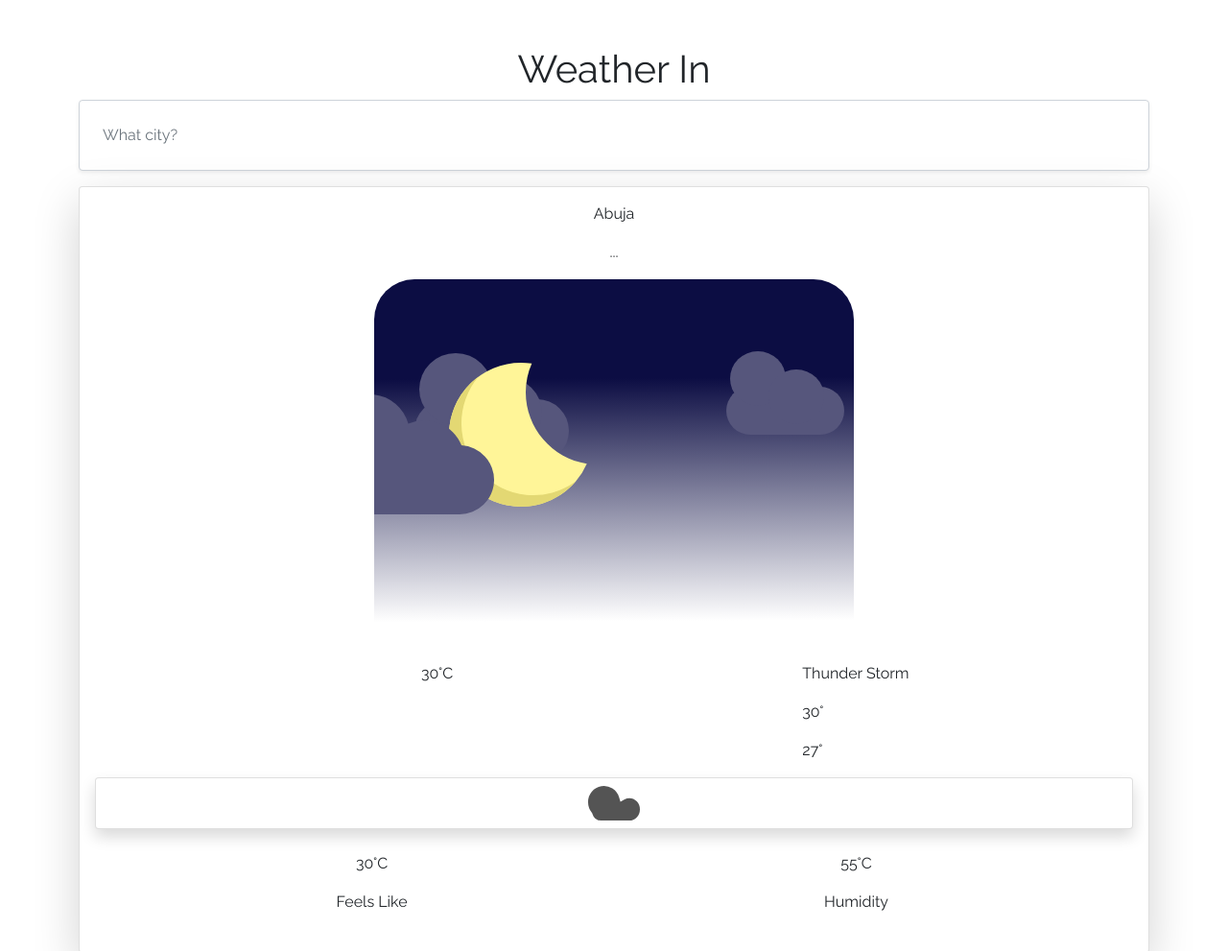
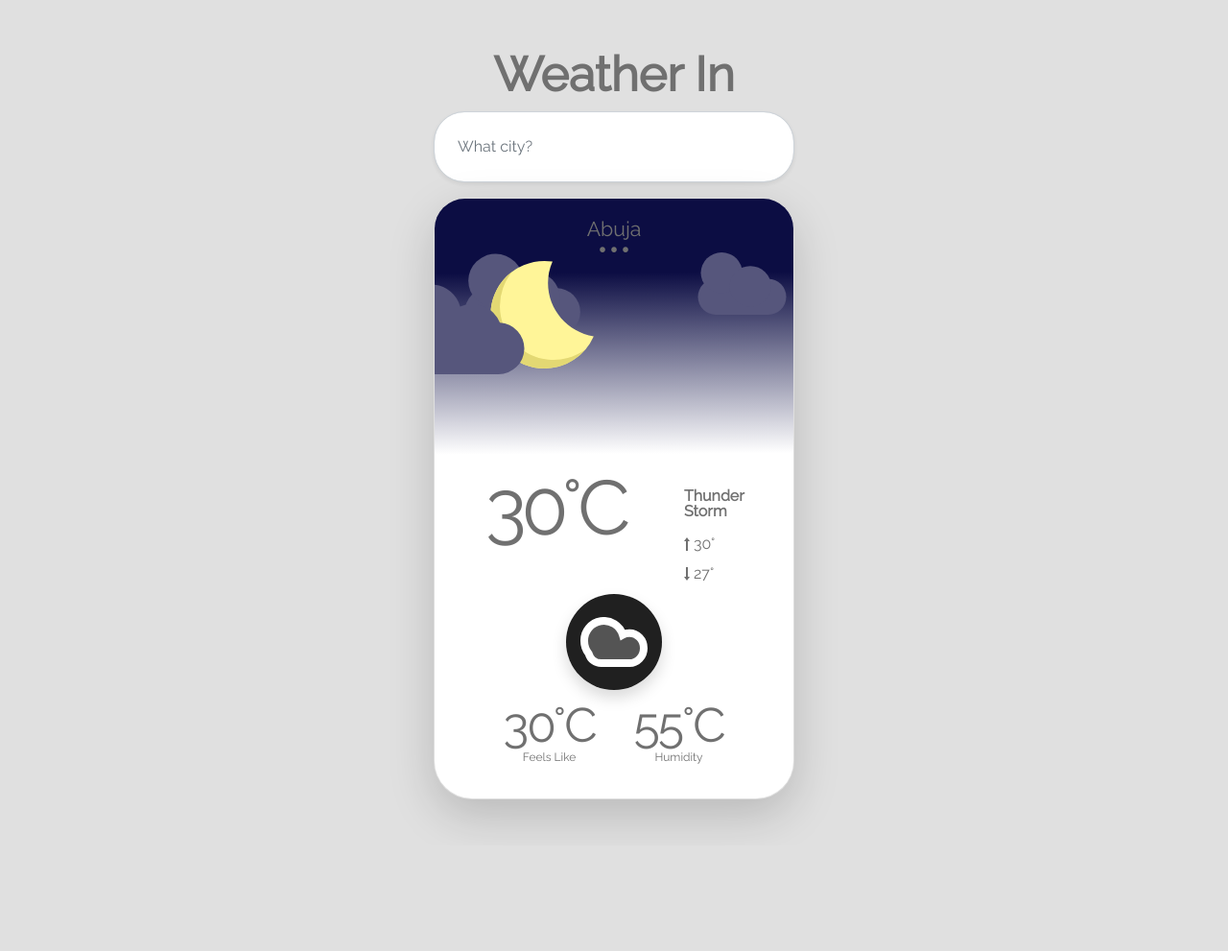
Before and after one commit to ervinCodes/Weather-APP, a plain HTML site: page index.html in a window 1280 px wide. Shown: the top 991 px of the page at 96% size. After the commit the page ends 881 px from the top, so only its background shows below. Drawn offline with nearby package versions, Linux system fonts and the light colour scheme.

Commit message:
Styles Added

```diff
--- a/index.html
+++ b/index.html
@@ -27,7 +27,7 @@
                     <p>Abuja</p>
                     <span>...</span>
                 </div>
-                <img src="img/night_image.svg" alt="Night Image">
+                <img src="img/night_image.svg" alt="Night Image" class="card-img-top time">
             </div>
 
             <div class="card-body">
@@ -36,15 +36,15 @@
                         <span>30&deg;C</span>
                     </div>
                     <div class="col-4 condition-temp">
-                        <p>Thunder Storm</p>
-                        <p>30&deg;</p>
-                        <p>27&deg;</p>
+                        <p class="condition">Thunder Storm</p>
+                        <p class="high">30&deg;</p>
+                        <p class="low">27&deg;</p>
                     </div>
                 </div>
 
-                <div class="icon-container card shadow">
+                <div class="icon-container card shadow mx-auto">
                     <div class="mx-auto">
-                        <img src="img/cloud.svg" alt="A Cloud" class="img-fluid"/>
+                        <img src="img/cloud.svg" alt="A Cloud"/>
                     </div>
                 </div>
 
--- a/style.css
+++ b/style.css
@@ -2,4 +2,107 @@
 
 body {
     font-family: 'Raleway', sans-serif;
+    background: #e0e0e0;
+    color: #707070;
+    margin: 0;
+    padding: 0;
 }
+
+.container {
+    max-width: 400px;
+    min-width: 400px;
+}
+
+.title {
+    font-weight: 700;
+    font-size: 50px;
+}
+
+.form-rounded {
+    border-radius: 2em;
+}
+
+.back-card {
+    border-radius: 40px !important;
+}
+
+.city-name {
+    position: absolute;
+    width: 100%;
+}
+
+.city-name p {
+    font-size: 16pt;
+    font-weight: 400;
+}
+
+.city-name span {
+    font-weight: 400;
+    font-size: 36pt;
+    font-family: 'Times New Roman', Times, serif;
+    position: relative;
+    top: -60px;
+}
+
+.temp span {
+    font-weight: 100;
+    font-size: 5em;
+    letter-spacing: -5px;
+    white-space: nowrap;
+}
+
+.card-mid {
+    line-height: .5;
+}
+
+.condition {
+    line-height: 1em;
+    font-weight: 700;
+    font-size: 1em;
+    text-transform: capitalize;
+}
+
+.high::before {
+    content: '';
+    background: url('img/up.svg') no-repeat;
+    width: 10px;
+    height: 15px;
+    display: inline-block;
+    position: relative;
+    top: 3px;
+}
+
+.low::before {
+    content: '';
+    background: url('img/down.svg') no-repeat;
+    width: 10px;
+    height: 15px;
+    display: inline-block;
+    position: relative;
+    top: 3px;
+}
+
+.icon-container {
+    border-radius: 100%;
+    width: 100px;
+    height: 100px;
+    background: #202020;
+}
+
+.icon-container div {
+    margin: auto;
+}
+
+.card-bottom {
+    line-height: .5;
+}
+
+.card-bottom span {
+    font-size: 12px;
+}
+
+.card-bottom p {
+    font-size: 50px;
+    font-weight: 100;
+    letter-spacing: -2px;
+}
```
